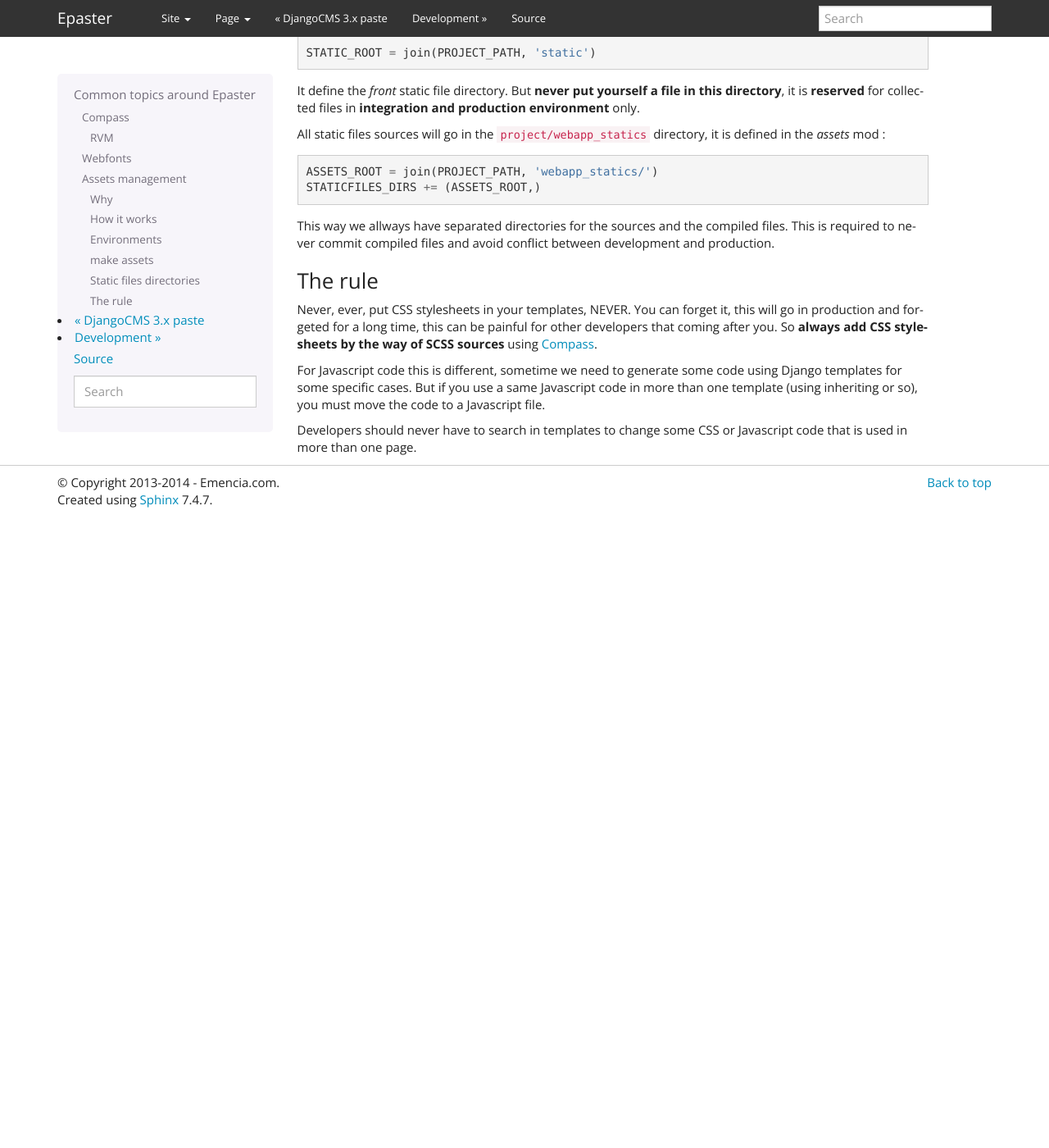
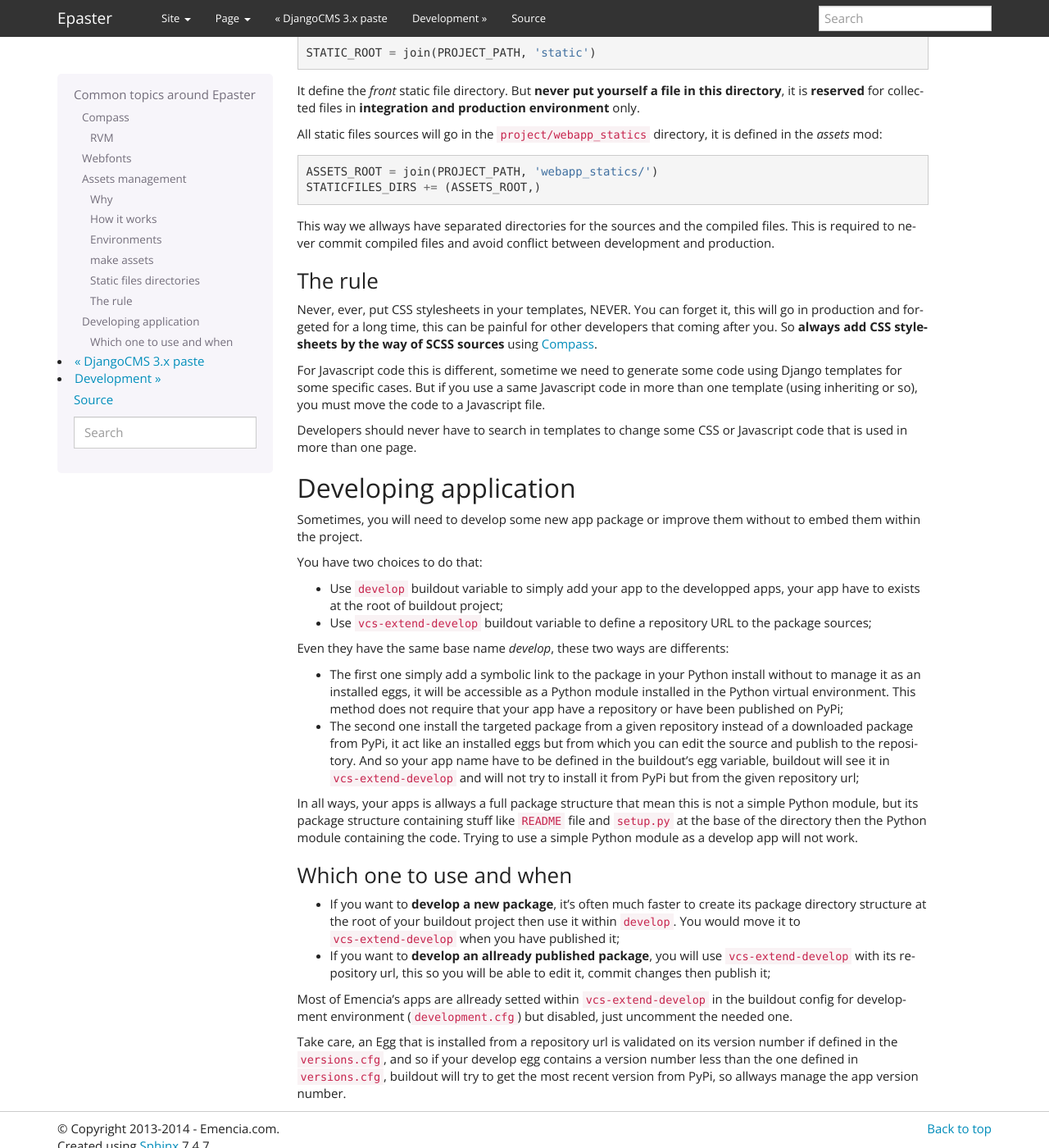
Before and after one commit to emencia/Epaster, a Sphinx documentation site: the page built from docs/tips.rst, in a window 1280 px wide and 1400 px high, scrolled down 3558 px. Shown: the whole window at 82% size. Built offline with Sphinx 7.4.7, drawn with Linux system fonts in a browser that asks for light colours; the version number could not be read and is left out; before the commit the page ends 4188 px from its top, so only the background shows below that.

Commit message:
* Update to 'emencia_paste_djangocms_3==1.2.5'; * Update documentation to add some informations about *Dr Dump* in 'Usage' document; * Bump to 2.1.7;

```diff
--- a/buildout.cfg
+++ b/buildout.cfg
@@ -2,6 +2,7 @@
 extends                     = versions.cfg
 download-cache              = /tmp
 develop-dir                 = src
+#develop
 show-picked-versions        = true
 eggs                        = PasteScript
                               emencia_paste_djangocms_2
--- a/docs/history.rst
+++ b/docs/history.rst
@@ -7,6 +7,12 @@ History
 
 Changelog
 =========
+
+Version 2.1.7 - 2014/12/25
+--------------------------
+
+* Update to ``emencia_paste_djangocms_3==1.2.5``;
+* Update documentation to add some informations about *Dr Dump* in 'Usage' document;
 
 Version 2.1.6 - 2014/12/19
 --------------------------
--- a/docs/tips.rst
+++ b/docs/tips.rst
@@ -180,7 +180,7 @@ In your ``settings.py`` file you should see :
 
 It define the *front* static file directory. But **never put yourself a file in this directory**, it is **reserved** for collected files in **integration and production environment** only.
 
-All static files sources will go in the ``project/webapp_statics`` directory, it is defined in the *assets* mod :
+All static files sources will go in the ``project/webapp_statics`` directory, it is defined in the *assets* mod:
 
 ..  sourcecode:: python
 
@@ -197,3 +197,30 @@ Never, ever, put CSS stylesheets in your templates, NEVER. You can forget it, th
 For Javascript code this is different, sometime we need to generate some code using Django templates for some specific cases. But if you use a same Javascript code in more than one template (using inheriting or so), you must move the code to a Javascript file.
 
 Developers should never have to search in templates to change some CSS or Javascript code that is used in more than one page.
+
+Developing application
+======================
+
+Sometimes, you will need to develop some new app package or improve them without to embed them within the project.
+
+You have two choices to do that:
+
+* Use ``develop`` buildout variable to simply add your app to the developped apps, your app have to exists at the root of buildout project;
+* Use ``vcs-extend-develop`` buildout variable to define a repository URL to the package sources;
+
+Even they have the same base name *develop*, these two ways are differents:
+
+* The first one simply add a symbolic link to the package in your Python install without to manage it as an installed eggs, it will be accessible as a Python module installed in the Python virtual environment. This method does not require that your app have a repository or have been published on PyPi;
+* The second one install the targeted package from a given repository instead of a downloaded package from PyPi, it act like an installed eggs but from which you can edit the source and publish to the repository. And so your app name have to be defined in the buildout's egg variable, buildout will see it in ``vcs-extend-develop`` and will not try to install it from PyPi but from the given repository url;
+
+In all ways, your apps is allways a full package structure that mean this is not a simple Python module, but its package structure containing stuff like ``README`` file and ``setup.py`` at the base of the directory then the Python module containing the code. Trying to use a simple Python module as a develop app will not work.
+
+Which one to use and when
+-------------------------
+
+* If you want to **develop a new package**, it's often much faster to create its package directory structure at the root of your buildout project then use it within ``develop``. You would move it to ``vcs-extend-develop`` when you have published it;
+* If you want to **develop an allready published package**, you will use ``vcs-extend-develop`` with its repository url, this so you will be able to edit it, commit changes then publish it;
+
+Most of Emencia's apps are allready setted within ``vcs-extend-develop`` in the buildout config for development environment (``development.cfg``) but disabled, just uncomment the needed one.
+
+Take care, an Egg that is installed from a repository url is validated on its version number if defined in the ``versions.cfg``, and so if your develop egg contains a version number less than the one defined in ``versions.cfg``, buildout will try to get the most recent version from PyPi, so allways manage the app version number.
```
Also changed, not shown: docs/emencia_paste_djangocms_3.rst (+7 -0 lines), docs/usage.rst (+18 -0 lines).
